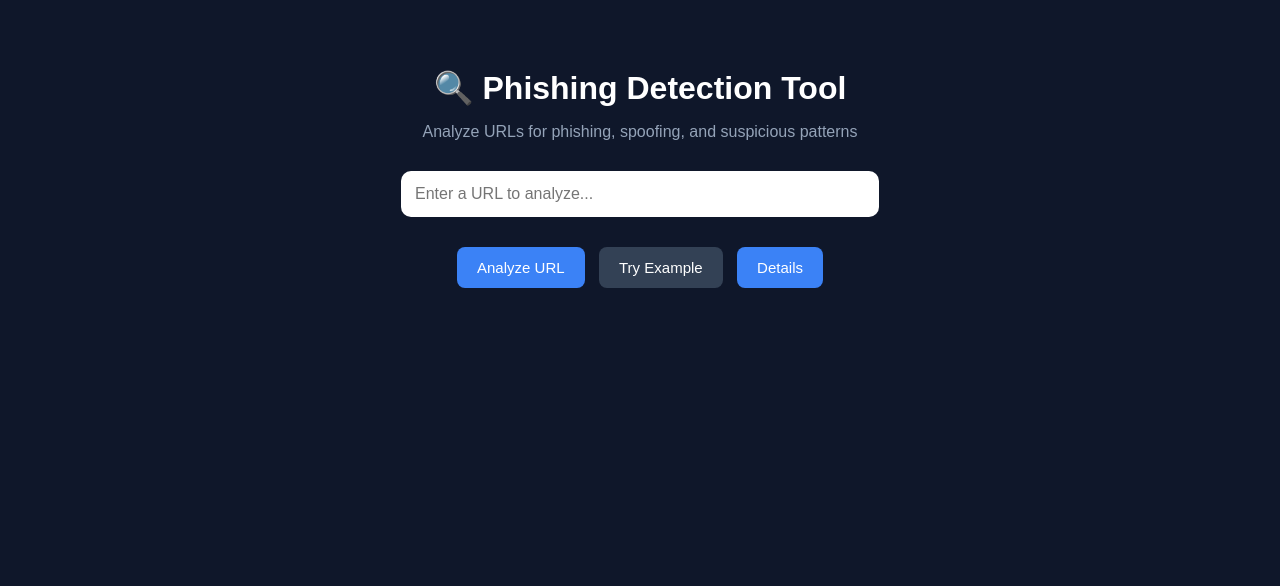
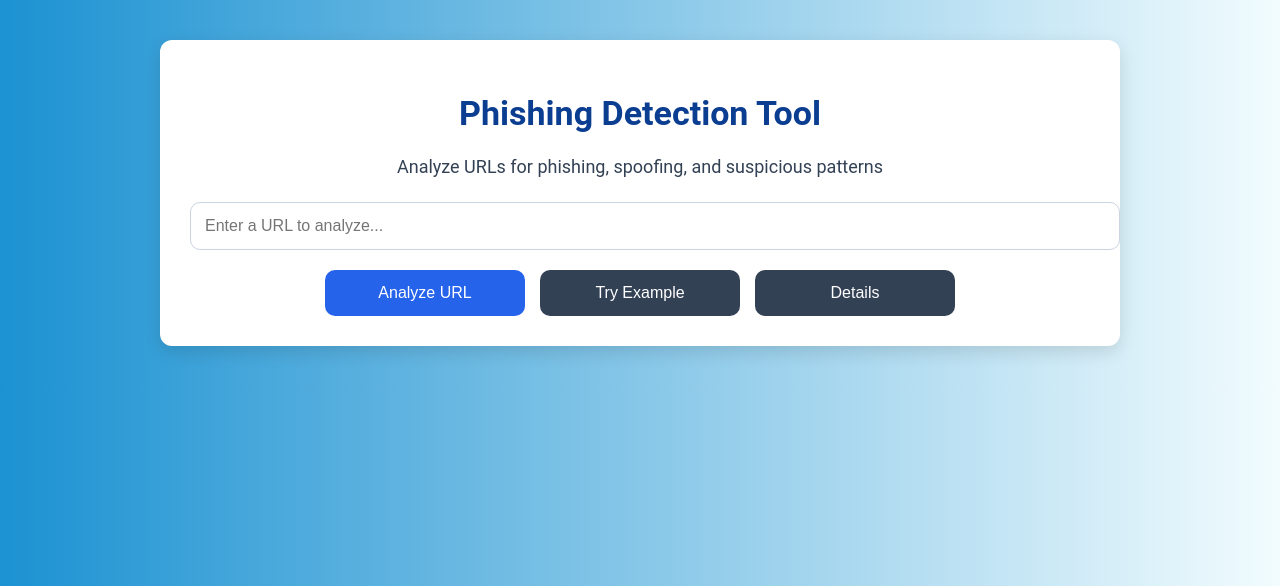
Before and after one commit to manav1777/phishing-detector, a Flask app: page / in a window 1280 px wide. Shown: the top 586 px of the page. Run offline with Flask 3, Linux system fonts and the light colour scheme.

Commit message:
Updated for UI match

```diff
--- a/templates/index.html
+++ b/templates/index.html
@@ -1,77 +1,109 @@
 <!DOCTYPE html>
-<html>
+<html lang="en">
 <head>
-    <title>Phishing Detector</title>
+<meta charset="UTF-8">
+<title>Phishing Detection Tool</title>
 
 <style>
 body {
-            font-family: Arial, sans-serif;
-            background-color: #0f172a;
-            color: white;
-            text-align: center;
-            padding: 40px;
+    font-family: 'Roboto', Arial, sans-serif;
+    background: linear-gradient(to right, #1c92d2, #f2fcfe);
+    margin: 0;
+    padding: 0;
+    color: #0f172a;
+}
+
+.container {
+    max-width: 900px;
+    margin: 40px auto;
+    background: white;
+    padding: 30px;
+    border-radius: 12px;
+    box-shadow: 0 6px 18px rgba(0,0,0,0.12);
 }
 
 h1 {
-            margin-bottom: 10px;
-            font-size: 32px;
+    text-align: center;
+    font-size: 34px;
+    color: #0b3d91;
 }
 
-        p.subtitle {
-            color: #94a3b8;
-            margin-bottom: 30px;
-        }
-
-        .input-section {
+.subtitle {
+    text-align: center;
+    font-size: 18px;
+    color: #334155;
     margin-bottom: 25px;
 }
 
 input {
+    width: 100%;
     padding: 14px;
-            width: 450px;
     border-radius: 10px;
-            border: none;
+    border: 1px solid #cbd5e1;
     font-size: 16px;
 }
 
-        .buttons {
+.button-row {
+    display: flex;
+    justify-content: center;
+    gap: 15px;
+    margin-top: 20px;
+}
+
+button {
+    width: 200px;
+    padding: 14px;
+    border: none;
+    border-radius: 10px;
+    font-size: 16px;
+    cursor: pointer;
+    background: #2563eb;
+    color: white;
+}
+
+button:hover {
+    background: #1d4ed8;
+}
+
+.secondary-btn {
+    background: #334155;
+    font-size: 16px;
+}
+
+.secondary-btn:hover {
+    background: #1f2937;
+}
+
+.card {
+    margin-top: 25px;
+    padding: 20px;
+    background: #f1f5f9;
+    border-radius: 10px;
+    border: 1px solid #cbd5e1;
+    text-align: left;
+}
+
+.card h2 {
+    color: #0b3d91;
+}
+
+.card h3 {
+    color: #334155;
     margin-top: 15px;
 }
 
-        button {
-            padding: 12px 20px;
-            border: none;
-            border-radius: 8px;
-            background-color: #3b82f6;
-            color: white;
-            cursor: pointer;
-            font-size: 15px;
-            margin: 5px;
-        }
-
-        button:hover {
-            background-color: #2563eb;
-        }
-
-        .demo-btn {
-            background-color: #334155;
-        }
-
-        .demo-btn:hover {
-            background-color: #475569;
-        }
-
-        .card {
-            background-color: #1e293b;
-            padding: 25px;
-            border-radius: 14px;
-            width: 450px;
-            margin: 30px auto;
+#infoBox {
+    display: none;
+    margin-top: 25px;
+    padding: 20px;
+    background: #f1f5f9;
+    border-radius: 10px;
+    border: 1px solid #cbd5e1;
     text-align: left;
 }
 
 #infoBox h2 {
-            font-size: 28px;
+    font-size: 26px;
 }
 
 #infoBox h3 {
@@ -79,39 +111,43 @@
 }
 
 #infoBox p {
-            font-size: 15px;
-            line-height: 1.4;
+    font-size: 16px;
+    line-height: 1.6;
 }
 
-        .low {
-            color: #22c55e;
-            font-weight: bold;
+.card h2 {
+    font-size: 26px;
 }
 
-        .medium {
-            color: #facc15;
-            font-weight: bold;
+.card p {
+    font-size: 18px;
+    line-height: 1.6;
 }
 
-        .high {
-            color: #ef4444;
-            font-weight: bold;
+.card b {
+    font-size: 18px;
 }
 
-        ul {
-            margin-top: 10px;
+.card ul li {
+    font-size: 17px;
+    line-height: 1.5;
 }
+
 </style>
 </head>
 
 <body>
 
-    <h1>🔍 Phishing Detection Tool</h1>
-    <p class="subtitle">Analyze URLs for phishing, spoofing, and suspicious patterns</p>
+<div class="container">
+
+<h1>Phishing Detection Tool</h1>
+
+<p class="subtitle">
+Analyze URLs for phishing, spoofing, and suspicious patterns
+</p>
 
 <form method="POST">
 
-        <div class="input-section">
 <input
     type="text"
     name="url"
@@ -120,19 +156,17 @@
     value="{{ request.form.get('url', '') }}"
     required
 >
+
+<div class="button-row">
+
+<button type="submit">Analyze URL</button>
+
+<button type="button" class="secondary-btn" onclick="loadDemo()">Try Example</button>
+
+<button type="button" class="secondary-btn" onclick="toggleInfo()">Details</button>
+
 </div>
 
-        <div class="buttons">
-            <button type="submit">Analyze URL</button>
-
-            <button type="button" class="demo-btn" onclick="loadDemo()">
-                Try Example
-            </button>
-
-            <button type="button" onclick="toggleInfo()">
-                Details
-            </button>
-        </div>
 </form>
 
 {% if result %}
@@ -140,17 +174,17 @@
 
 <h2>Analysis Results</h2>
 
-        <p><strong>URL:</strong> {{ result.url }}</p>
-        <p><strong>Score:</strong> {{ result.score }}/100</p>
+<p><b>URL:</b> {{ result.url }}</p>
+<p><b>Score:</b> {{ result.score }}/100</p>
 
 <p>
-            <strong>Risk Level:</strong>
+<b>Risk Level:</b>
 <span class="{{ result.risk|lower }}">
 {{ result.risk }}
 </span>
 </p>
 
-        <h3>Detected Indicators:</h3>
+<h3>Detected Indicators</h3>
 <ul>
 {% for r in result.reasons %}
     <li>{{ r }}</li>
@@ -160,22 +194,26 @@
 </div>
 {% endif %}
 
-    <div id="infoBox" style="display:none; background:#1e293b; padding:20px; border-radius:14px; width:450px; margin:20px auto; text-align:left;">
+<div id="infoBox">
 
 <h2>About This Tool</h2>
 
-        <p>This tool analyzes URLs to identify phishing attempts, spoofed domains, and suspicious behavior patterns that are commonly used in cyber attacks.</p>
+<p>
+This tool analyzes URLs to identify phishing attempts, spoofed domains, and suspicious behavior patterns that are commonly used in cyber attacks.
+</p>
 
 <h3>Features</h3>
 <p>
 URL structure analysis<br>
 Detection of brand impersonation<br>
-            Suspicious keyword and pattern scanning<br>
-            Risk scoring based on multiple indicators
+Suspicious keyword scanning<br>
+Risk scoring system
 </p>
 
 <h3>Tech Stack</h3>
 <p>Python Flask HTML CSS</p>
+
+</div>
 
 </div>
 
@@ -187,11 +225,7 @@
 
 function toggleInfo() {
     var box = document.getElementById("infoBox");
-            if (box.style.display === "block") {
-                box.style.display = "none";
-            } else {
-                box.style.display = "block";
-            }
+    box.style.display = (box.style.display === "block") ? "none" : "block";
 }
 </script>
 
```
Lines whose indentation alone changed are shown as unchanged.
